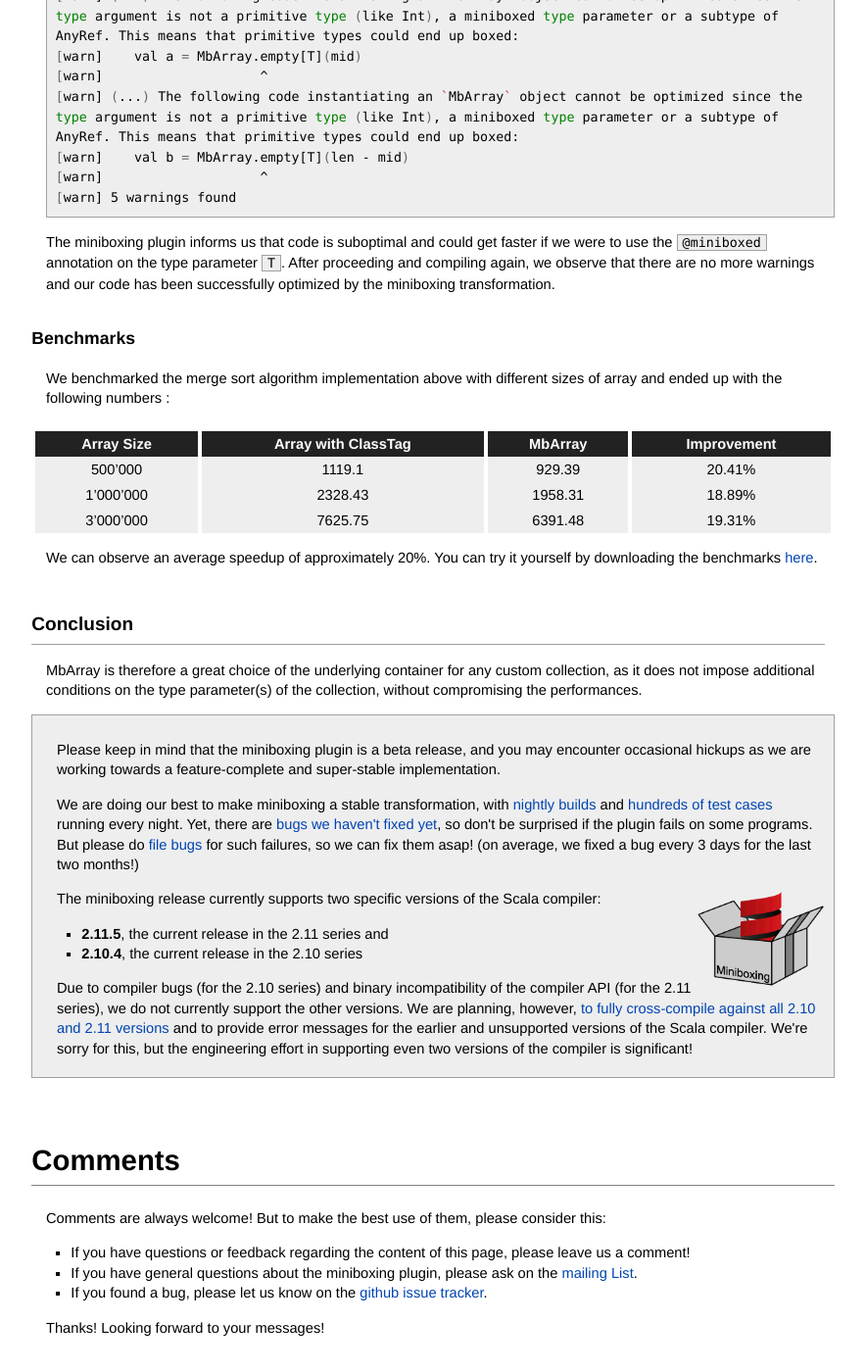
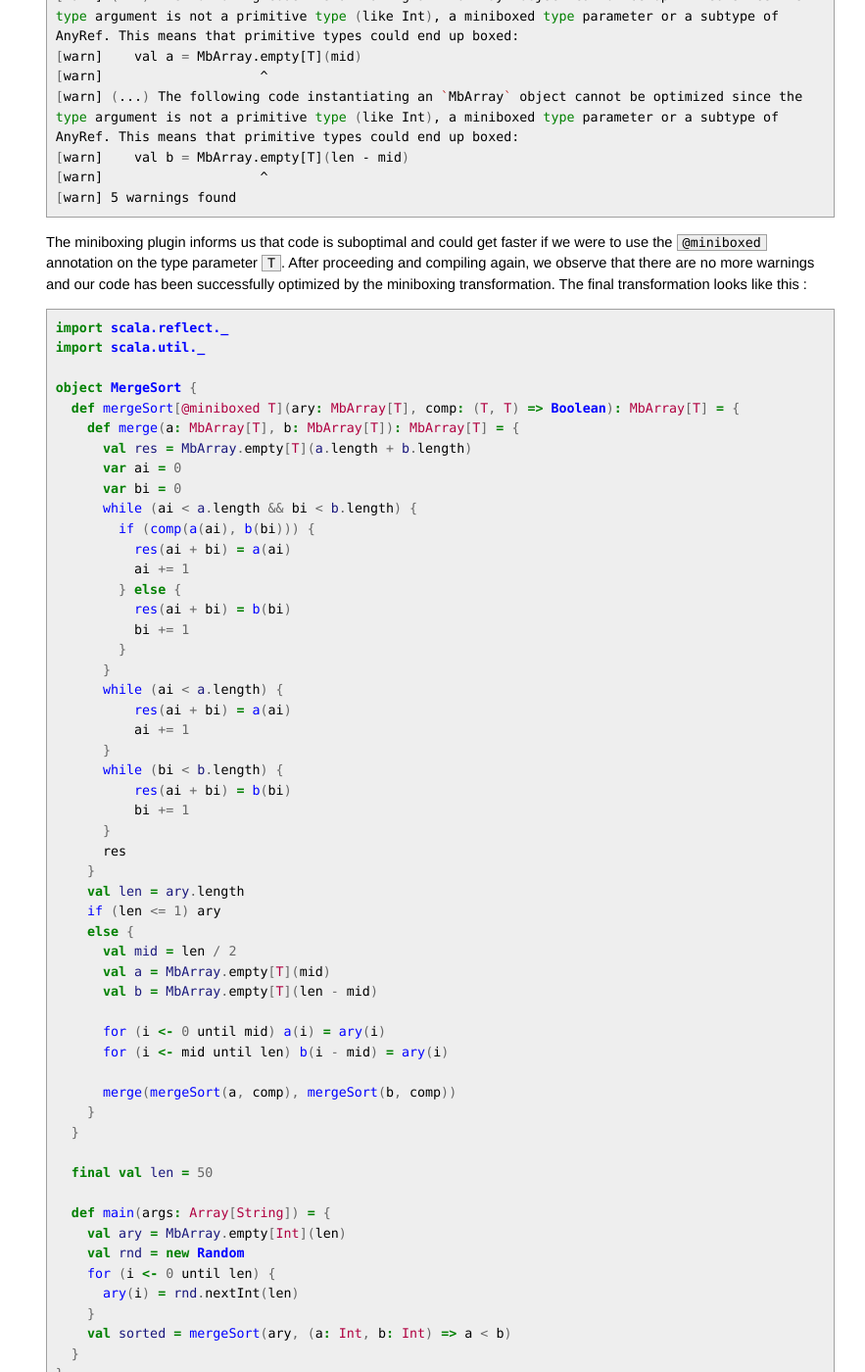
Before and after one commit to miniboxing/miniboxing.github.io, a Jekyll site: the page built from arrays.md, in a window 1280 px wide and 1400 px high, scrolled down 2952 px. Shown: the whole window at 98% size, without its empty margins (280-1163 px from the left). Built offline with Jekyll 4.4.1, drawn with Linux system fonts in a browser that asks for light colours; nearby versions of some CDN libraries; comment, search, counter and statistics services are not loaded; some of the changed text lies outside the part shown.

Commit message:
Update arrays.md

```diff
--- a/arrays.md
+++ b/arrays.md
@@ -145,19 +145,75 @@
 [warn] 5 warnings found
 {% endhighlight %}
 
-The miniboxing plugin informs us that code is suboptimal and could get faster if we were to use the `@miniboxed` annotation on the type parameter `T`. After proceeding and compiling again, we observe that there are no more warnings and our code has been successfully optimized by the miniboxing transformation.
+The miniboxing plugin informs us that code is suboptimal and could get faster if we were to use the `@miniboxed` annotation on the type parameter `T`. After proceeding and compiling again, we observe that there are no more warnings and our code has been successfully optimized by the miniboxing transformation. The final transformation looks like this :
+{% highlight scala %}
 
+import scala.reflect._
+import scala.util._
+
+object MergeSort {
+  def mergeSort[@miniboxed T](ary: MbArray[T], comp: (T, T) => Boolean): MbArray[T] = {
+    def merge(a: MbArray[T], b: MbArray[T]): MbArray[T] = {
+      val res = MbArray.empty[T](a.length + b.length)
+      var ai = 0
+      var bi = 0
+      while (ai < a.length && bi < b.length) {
+        if (comp(a(ai), b(bi))) {
+          res(ai + bi) = a(ai)
+          ai += 1
+        } else {
+          res(ai + bi) = b(bi)
+          bi += 1
+        }
+      }
+      while (ai < a.length) {
+          res(ai + bi) = a(ai)
+          ai += 1
+      }
+      while (bi < b.length) {
+          res(ai + bi) = b(bi)
+          bi += 1
+      }
+      res
+    }
+    val len = ary.length
+    if (len <= 1) ary
+    else {
+      val mid = len / 2
+      val a = MbArray.empty[T](mid)
+      val b = MbArray.empty[T](len - mid)
+
+      for (i <- 0 until mid) a(i) = ary(i)
+      for (i <- mid until len) b(i - mid) = ary(i)
+
+      merge(mergeSort(a, comp), mergeSort(b, comp))
+    }
+  }
+
+  final val len = 50
+
+  def main(args: Array[String]) = {
+    val ary = MbArray.empty[Int](len)
+    val rnd = new Random
+    for (i <- 0 until len) {
+      ary(i) = rnd.nextInt(len)
+    }
+    val sorted = mergeSort(ary, (a: Int, b: Int) => a < b)
+  }
+}
+
+{% endhighlight %}
 ### Benchmarks
 
 We benchmarked the merge sort algorithm implementation above with different sizes of array and ended up with the following numbers :
 
 | Array Size    | Array with ClassTag  | MbArray  | Improvement |
 | ------------- |----------------------| ---------|-------------|
-| 500'000       | 1119.1	       | 929.39   | 20.41%	|
-| 1'000'000     | 2328.43              | 1958.31  | 18.89%	|
-| 3'000'000     | 7625.75              | 6391.48  | 19.31%	|
+| 500'000       | 1080.65	       | 818.04   | 32.1%	|
+| 1'000'000     | 2254.01              | 1762.5   | 27.89%	|
+| 3'000'000     | 7307.22              | 5485.70  | 33.2%	|
 
-We can observe an average speedup of approximately 20%.
+We can observe an average speedup of approximately 30%.
 You can try it yourself by downloading the benchmarks [here](https://github.com/Roldak/mb-benchmarks).
 
 ## Conclusion
```
